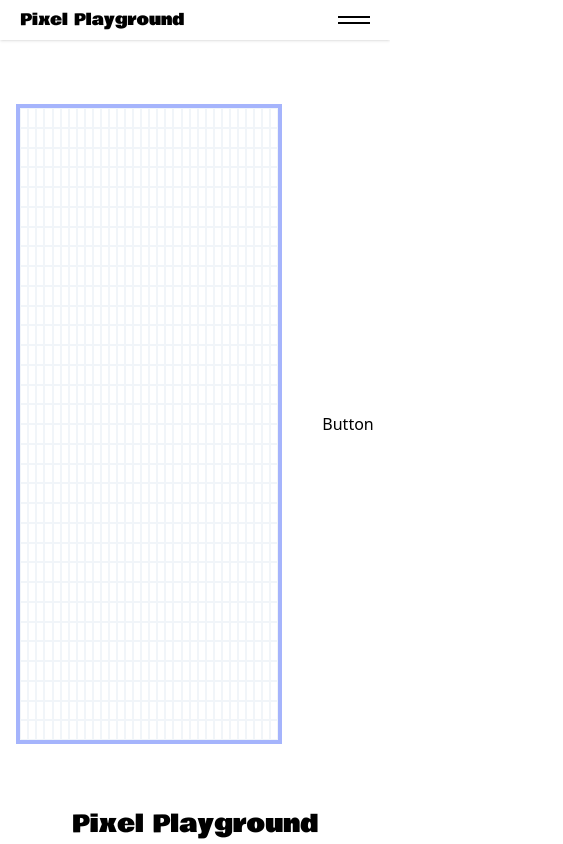
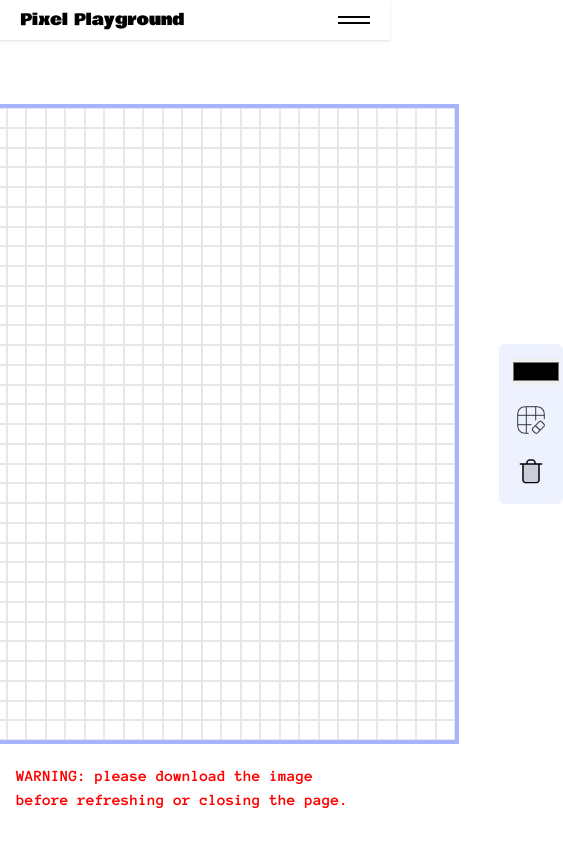
Before and after one commit to Zero-max-ai/pixel_playground, a React (Vite) app in the folder client/: page /create in a window 390 px wide. Shown: the top 844 px of the page, 563 px wide, since content can reach past the window. Built offline with nearby package versions, Linux system fonts and the light colour scheme.

Commit message:
add tools and fixed more issues as well.

```diff
--- a/client/src/v2/components/Footer.tsx
+++ b/client/src/v2/components/Footer.tsx
@@ -7,9 +7,9 @@ import { socialLinks } from "../../utils/index";
 
 const Footer = () => {
   return (
-    <footer className="">
-      <SectionLayout>
-        <div className="flex flex-col items-center justify-center gap-4 w-11/12 sm:w-7/12 mx-auto">
+    <footer>
+      <SectionLayout background={"bg-indigo-100"}>
+        <div className="flex flex-col items-center justify-center gap-4 w-11/12 sm:w-7/12 mx-auto pt-5">
           <h1 className="bowlby-one text-2xl">Pixel Playground</h1>
           <span className="anonymous-pro-regular">
             Bringing your imagination to life, one pixel at a time with endless
@@ -19,7 +19,7 @@ const Footer = () => {
           {/*social links*/}
           <div className="flex items-center gap-7">
             {socialLinks.map(({ image, link }) => (
-              <Link to={link} className="shadow-[4px_4px_0px_#e0e7ff] rounded-full">
+              <Link key={image} to={link} className="shadow-[4px_4px_0px_#e0e7ff] rounded-full">
                 <img
                   src={image}
                   className="w-[24px] h-[24px]"
--- a/client/src/v2/components/sections/create/PixelatedGridCanvas.tsx
+++ b/client/src/v2/components/sections/create/PixelatedGridCanvas.tsx
@@ -1,10 +1,14 @@
 import React, { useRef, useState, useEffect } from "react";
 import SectionLayout from "../../layout/SectionLayout";
 import "./styles.css";
+import GridEraser from "../../../../assets/GridEraser.png";
+import Trash from "../../../../assets/Trash.png";
 
 const App: React.FC = () => {
+  //  const [eraser, setEraser] = useState(false);
   const [selectedColor, setSelectedColor] = useState("#000000");
-  const [isGridLinesVisible, setIsGridLinesVisible] = useState(true);
+  const [isGridLinesVisible, setIsGridLinesVisible] = useState(false);
+  const [deleteConfirm, setDeleteConfirm] = useState(false);
   const isDragging = useRef(false);
   const gridRef = useRef<HTMLDivElement | null>(null);
 
@@ -33,22 +37,29 @@ const App: React.FC = () => {
         event.type === "pointerdown" ||
         (event.type === "pointermove" && isDragging.current)
       ) {
+        // if (eraser) target.style.backgroundColor = "#ffffff";
         target.style.backgroundColor = selectedColor;
       }
     }
   };
 
-  const handleEraser = () => {
-    setSelectedColor("#ffffff");
+  const handleReset = () => {
+    const pixels = gridRef.current.querySelectorAll(".pixel");
+    pixels.forEach((pixel) => {
+      (pixel as HTMLDivElement).style.backgroundColor = "#ffffff";
+    });
+
+    setDeleteConfirm(false);
   }
 
   return (
     <SectionLayout>
-      <div className="flex items-center justify-center gap-10 w-11/12 sm:w-7/12 mx-auto">
+      <div className="flex flex-col items-center justify-center gap-5 w-11/12 sm:w-7/12 mx-auto pb-10">
+        <div className="flex items-center justify-center gap-10">
           {/* Grid */}
           <div
             ref={gridRef}
-          className={`canvas-grid bg-white cursor-pointer ${isGridLinesVisible ? "border-4 border-indigo-300" : ""}`}
+            className="canvas-grid bg-white cursor-pointer border-4 border-indigo-300"
             onPointerDown={(e) => {
               isDragging.current = true;
               handlePixelInteraction(e);
@@ -57,18 +68,78 @@ const App: React.FC = () => {
             onPointerUp={() => {
               isDragging.current = false;
             }}
-          style={{ touchAction: "none" }} // Prevent touch scrolling
+            style={{ touchAction: "none" }}
           >
             {Array.from({ length: 32 * 32 }).map((_, index) => (
               <div
                 key={index}
-              className="pixel bg-white border border-slate-100"
+                className={`pixel bg-white border-oragen-500 ${isGridLinesVisible ? "" : "border"}`}
               />
             ))}
           </div>
-        <div>
-          <div onClick={handleEraser}>Button</div>
+          <div className="flex flex-col gap-3 bg-indigo-50 p-3 rounded-md">
+            {/* color picker */}
+            <button className={`outline-none w-[32px] h-[32px] rounded-full`}>
+              <input
+                type="color"
+                id="selectedColorPicker"
+                value={selectedColor}
+                onChange={(e) => setSelectedColor(e.target.value)}
+              />
+            </button>
+            {/*grid lines remover*/}
+            <button
+              onClick={() => setIsGridLinesVisible(!isGridLinesVisible)}
+              className={`outline-none p-1 rounded-full ${isGridLinesVisible ? "bg-indigo-200" : ""}`}
+            >
+              <img src={GridEraser} className="w-[32px] h-[32px]" />
+            </button>
+
+            {/* delete button */}
+            <button
+              onClick={() => setDeleteConfirm(true)}
+              className="outline-none p-1"
+            >
+              <img src={Trash} className="w-[32px] h-[32px]" />
+            </button>
+
+            {/* eraser */}
+            {/*
+          <button
+            onClick={() => setEraser(!eraser)}
+            className={`outline-none w-[48px] h-[48px] p-2 ${eraser ? "bg-indigo-300" : ""} rounded-full`}
+          >
+            <img src={GridEraser} className="" />
+          </button>
+          */}
           </div>
+        </div>
+        <span className="font-sm anonymous-pro-bold warn">
+          WARNING: please download the image before refreshing or closing the
+          page.
+        </span>
+
+        {deleteConfirm && (
+          <div className="absolute top-50 left-50 bg-indigo-400 z-50 px-10 py-5 text-white">
+            <h1 className="bowlby-one text-sm">
+              DO YOU WANT TO REMOVE YOUR ART WORK?
+            </h1>
+            <div className="anonymous-pro-bold text-xs flex items-center justify-center gap-5">
+              <span
+                className="bg-red-600 px-4 py-1 cursor-pointer"
+                onClick={handleReset}
+              >
+                YES
+              </span>
+              <span
+                className="bg-green-600 px-4 py-1 cursor-pointer"
+                onClick={() => setDeleteConfirm(false)}
+              >
+                NO
+              </span>
+            </div>
+          </div>
+        )}
       </div>
     </SectionLayout>
   );
--- a/client/src/v2/components/sections/create/styles.css
+++ b/client/src/v2/components/sections/create/styles.css
@@ -15,3 +15,7 @@
   user-select: none;
   -webkit-user-select: none;
 }
+
+.warn {
+  color: red;
+}
```
Also changed, not shown: client/src/assets/wave.svg, 1 other file (tests, documents, lock files or other folders). Lines whose indentation alone changed are shown as unchanged.
